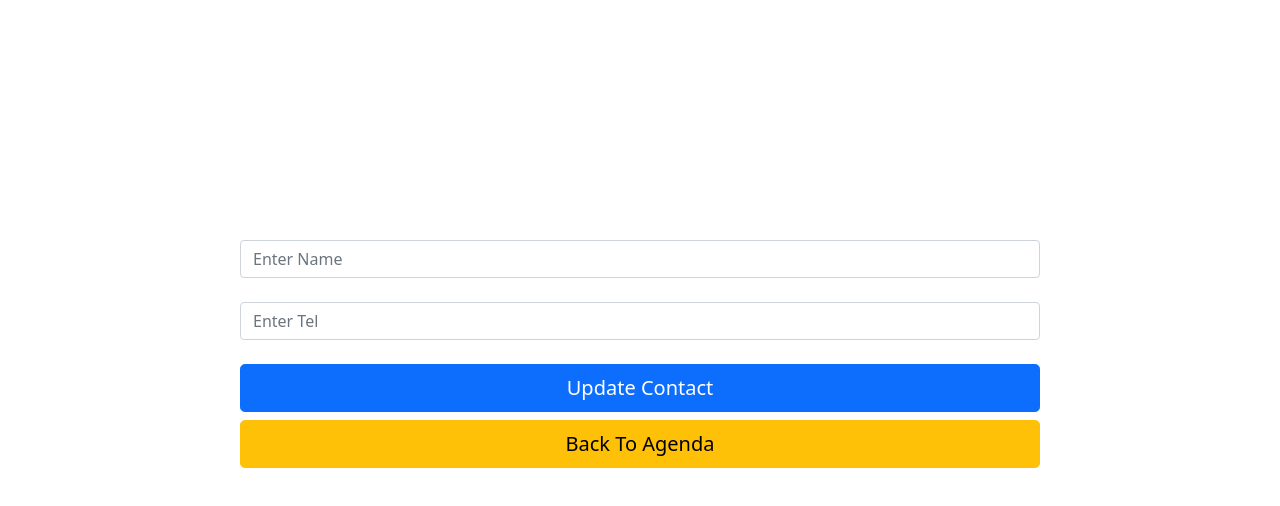
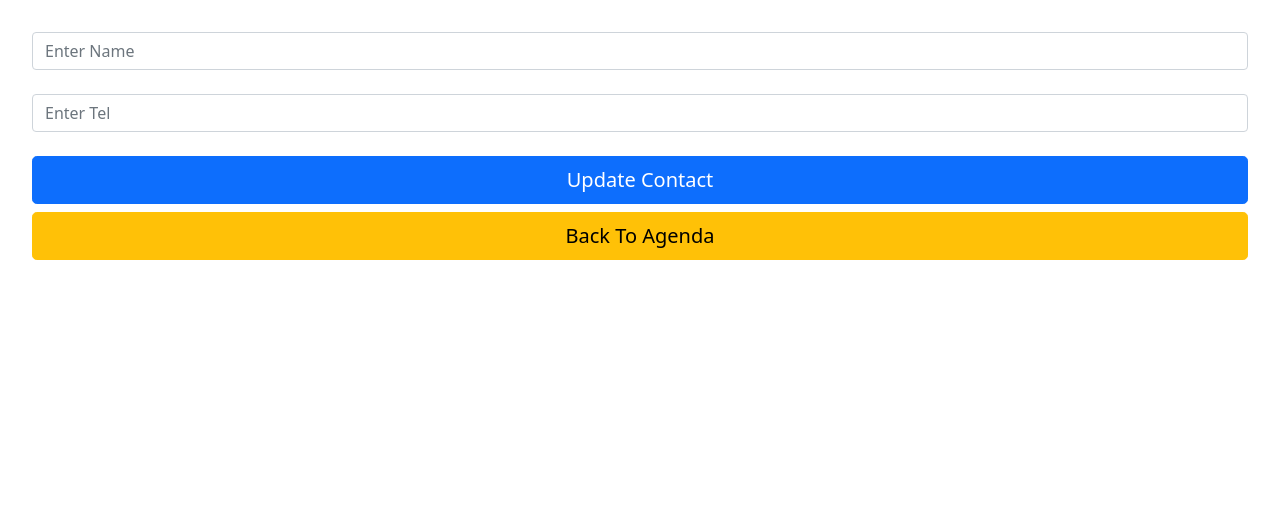
Before and after one commit to Istrate-Mihai/Phone-Book-ReactJS, a React (Create React App) app in the folder phone_book/: page /edit in a window 1280 px wide. Shown: the top 506 px of the page. Built offline with nearby package versions, Linux system fonts and the light colour scheme; the HTML template or start-up script is replaced by a standard one.

Commit message:
Changed Edit form positioning

```diff
--- a/phone_book/src/pages/Edit.js
+++ b/phone_book/src/pages/Edit.js
@@ -49,7 +49,7 @@ function Edit() {
 
   return (
     <div>
-      <Form className="d-grid gap-2" style={{margin:'15rem'}}>
+      <Form className="d-grid gap-2" style={{margin:'2rem'}}>
         <Form.Group className="mb-3" controlId="formBasicEmail">
           <Form.Control
             onChange={e => handleChange(e)}
```
